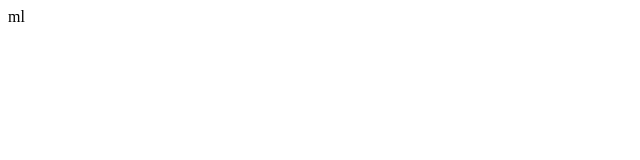
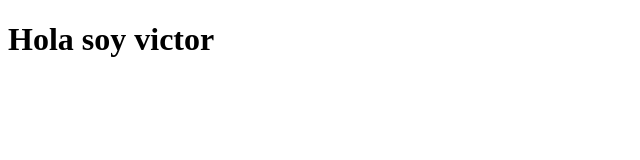
Before and after one commit to victorgarcia11/youtube-git-ejemplo, a plain HTML site: page index.html in a window 1280 px wide. Shown: the whole page, without its empty margins (0-640 px from the left). Drawn offline with Linux system fonts and the light colour scheme.

Commit message:
agregamos un h1

```diff
--- a/index.html
+++ b/index.html
@@ -7,6 +7,6 @@
     <title>Document</title>
 </head>
 <body>
-
+   <h1> Hola soy victor</h1>
 </body>
-</html>ml
+</html>
```
